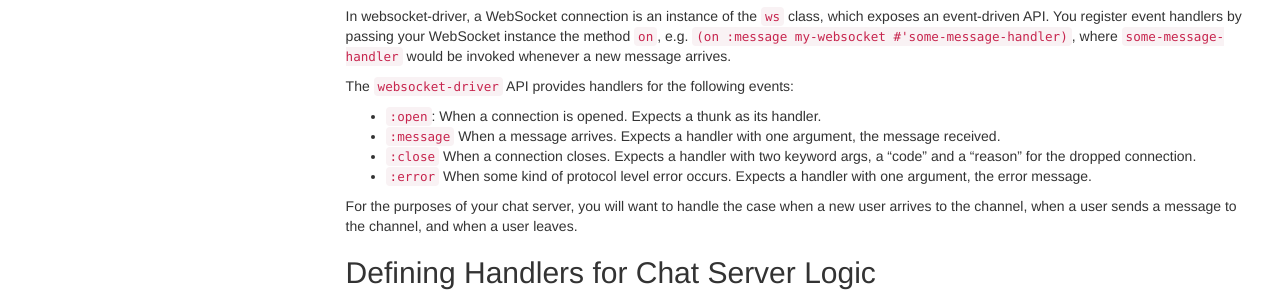
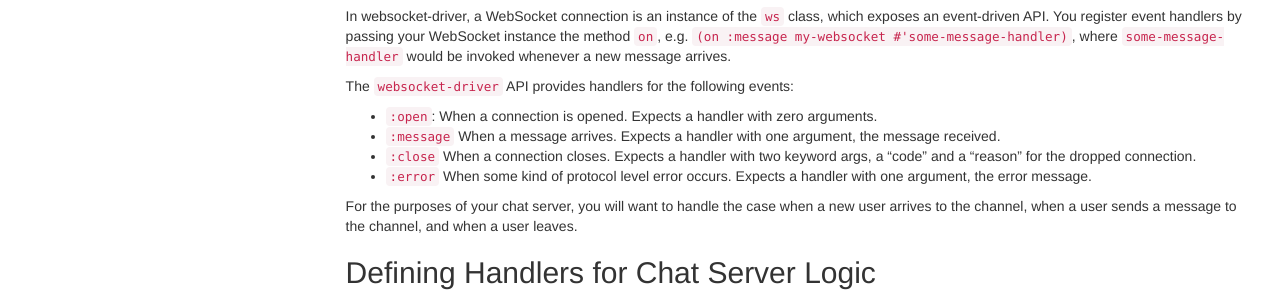
Before and after one commit to LispCookbook/cl-cookbook, a Jekyll site: the page built from websockets.md, in a window 1280 px wide and 900 px high. Shown: the part 409-709 px from the top of the window. Built offline with Jekyll 4.4.1, drawn with Linux system fonts in a browser that asks for light colours.

Commit message:
Update websockets.md

```diff
--- a/websockets.md
+++ b/websockets.md
@@ -37,7 +37,7 @@ where `some-message-handler` would be invoked whenever a new message arrives.
 
 The `websocket-driver` API provides handlers for the following events:
 
-- `:open`: When a connection is opened. Expects a thunk as its handler.
+- `:open`: When a connection is opened. Expects a handler with zero arguments.
 - `:message` When a message arrives. Expects a handler with one argument, the message received.
 - `:close` When a connection closes. Expects a handler with two keyword args, a
   "code" and a "reason" for the dropped connection.
```
